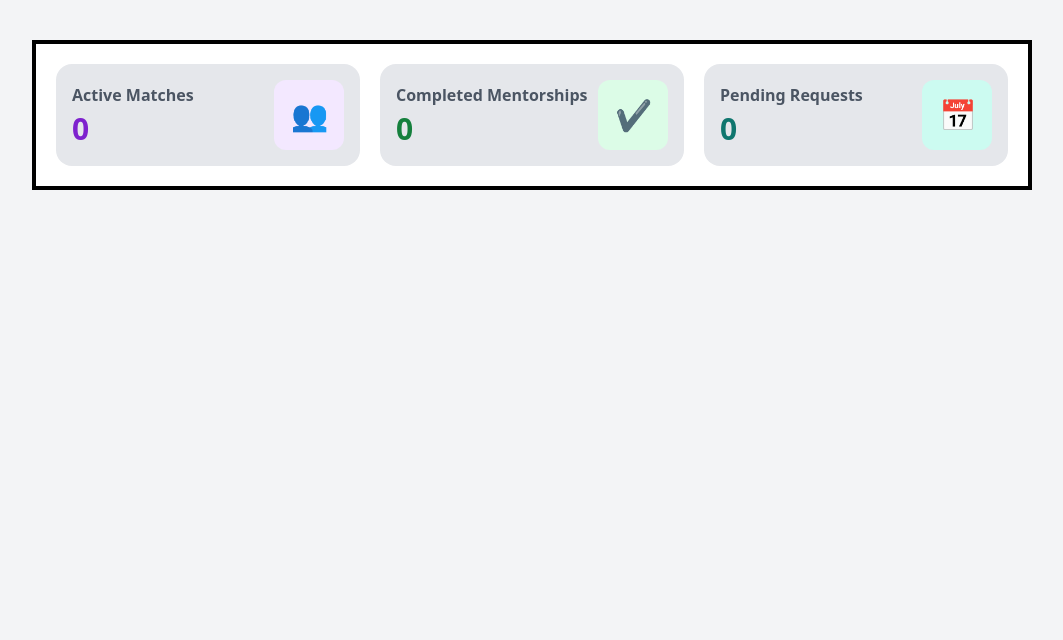
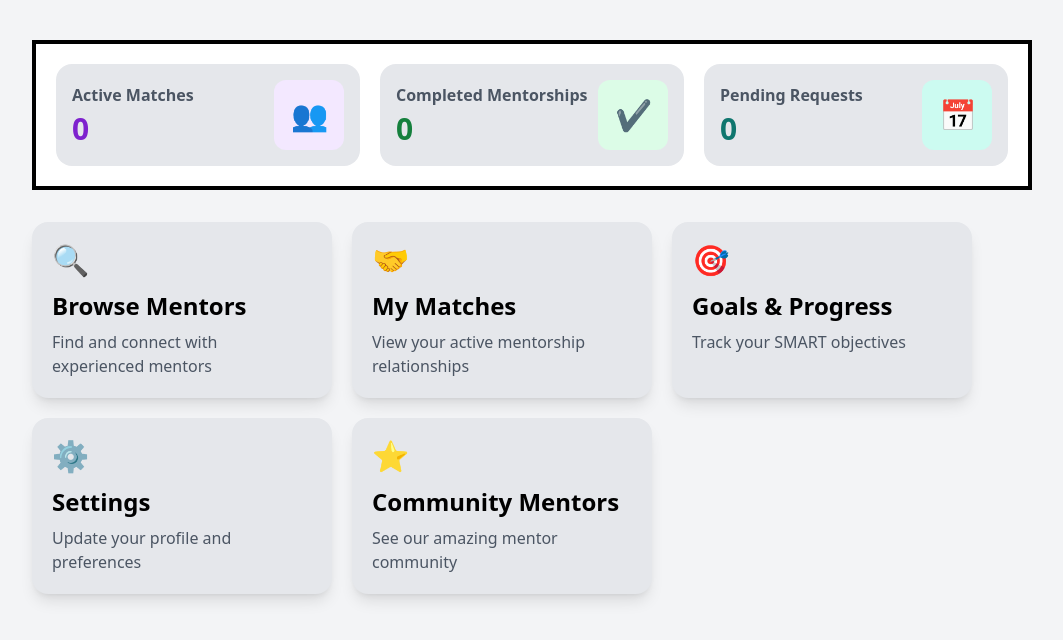
Before and after one commit to asmashahzadi764-alt/Dashboard-design-by-Tailwind-css, a plain HTML site: page index.html in a window 1280 px wide. Shown: the whole page, without its empty margins (108-1171 px from the left). Drawn offline with nearby package versions, Linux system fonts and the light colour scheme.

Commit message:
Update HTML comments for better readability

```diff
--- a/index.html
+++ b/index.html
@@ -5,16 +5,16 @@
   <meta name="viewport" content="width=device-width, initial-scale=1.0"/>
   <title>Tailwind Dashboard</title>
 
-  <!-- Tailwind CSS -->
+  <!-------- Tailwind CSS -->
   <script src="https://cdn.tailwindcss.com"></script>
 </head>
 
 <body class="bg-gray-100 font-sans">
 
-  <!-- Section 1 -->
+  <!----------- Section 1 -->
   <div class="w-[1000px] mx-auto mt-10 border-4 border-black bg-white p-5 flex gap-5">
 
-    <!-- Card 1 -->
+    <!-------------- Card 1 -->
     <div class="flex-1 bg-gray-200 rounded-2xl flex justify-between items-center p-4">
 
       <div>
@@ -33,7 +33,7 @@
 
     </div>
 
-    <!-- Card 2 -->
+    <!-------------- Card 2 -->
     <div class="flex-1 bg-gray-200 rounded-2xl flex justify-between items-center p-4">
 
       <div>
@@ -52,7 +52,7 @@
 
     </div>
 
-    <!-- Card 3 -->
+    <!--------------- Card 3 -->
     <div class="flex-1 bg-gray-200 rounded-2xl flex justify-between items-center p-4">
 
       <div>
@@ -73,5 +73,101 @@
 
   </div>
 
+
+
+  <!------------ Section 2 -->
+  <div class="w-[1000px] mx-auto mt-8 flex flex-wrap gap-5">
+
+    <!------------- Feature Card 1 -->
+    <div class="w-[300px] bg-gray-200 rounded-2xl p-5 shadow-lg">
+
+      <div class="text-3xl">
+        🔍
+      </div>
+
+      <h2 class="text-2xl font-bold mt-3">
+        Browse Mentors
+      </h2>
+
+      <p class="text-gray-600 mt-2">
+        Find and connect with experienced mentors
+      </p>
+
+    </div>
+
+
+    <!--------------- Feature Card 2 -->
+    <div class="w-[300px] bg-gray-200 rounded-2xl p-5 shadow-lg">
+
+      <div class="text-3xl">
+        🤝
+      </div>
+
+      <h2 class="text-2xl font-bold mt-3">
+        My Matches
+      </h2>
+
+      <p class="text-gray-600 mt-2">
+        View your active mentorship relationships
+      </p>
+
+    </div>
+
+
+    <!----------- Feature Card 3 -->
+    <div class="w-[300px] bg-gray-200 rounded-2xl p-5 shadow-lg">
+
+      <div class="text-3xl">
+        🎯
+      </div>
+
+      <h2 class="text-2xl font-bold mt-3">
+        Goals & Progress
+      </h2>
+
+      <p class="text-gray-600 mt-2">
+        Track your SMART objectives
+      </p>
+
+    </div>
+
+
+    <!------------ Feature Card 4 -->
+    <div class="w-[300px] bg-gray-200 rounded-2xl p-5 shadow-lg">
+
+      <div class="text-3xl">
+        ⚙
+      </div>
+
+      <h2 class="text-2xl font-bold mt-3">
+        Settings
+      </h2>
+
+      <p class="text-gray-600 mt-2">
+        Update your profile and preferences
+      </p>
+
+    </div>
+
+
+    <!--------- Feature Card 5 -->
+    <div class="w-[300px] bg-gray-200 rounded-2xl p-5 shadow-lg">
+
+      <div class="text-3xl">
+        ⭐
+      </div>
+
+      <h2 class="text-2xl font-bold mt-3">
+        Community Mentors
+      </h2>
+
+      <p class="text-gray-600 mt-2">
+        See our amazing mentor community
+      </p>
+
+    </div>
+
+  </div>
+
 </body>
 </html>
```
